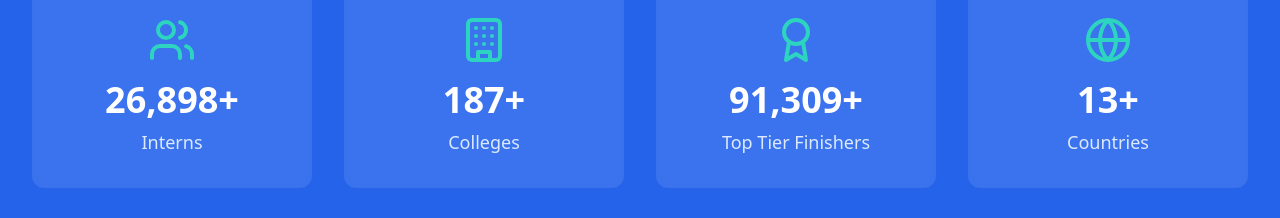
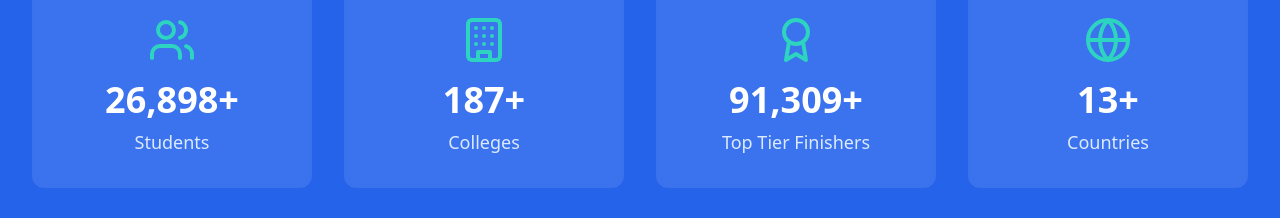
Before and after one commit to Dharmendra20009/viziopath-app, a React (Vite) app: page / in a window 1280 px wide. Shown: the part 1500-1718 px from the top of the page. Built offline with nearby package versions, Linux system fonts and the light colour scheme; no server answers.

Commit message:
some changes in data

```diff
--- a/package.json
+++ b/package.json
@@ -26,6 +26,7 @@
     "framer-motion": "^12.23.12",
     "helmet": "^8.1.0",
     "jwt-decode": "^4.0.0",
+    "lottie-react": "^2.4.1",
     "lucide-react": "^0.344.0",
     "mongoose": "^8.17.1",
     "morgan": "^1.10.1",
--- a/src/pages/Home.tsx
+++ b/src/pages/Home.tsx
@@ -31,7 +31,7 @@ import {
 
 const Home = () => {
   const stats = [
-    { number: '26,898+', label: 'Interns', icon: Users },
+    { number: '26,898+', label: 'Students', icon: Users },
     { number: '187+', label: 'Colleges', icon: Building },
     { number: '91,309+', label: 'Top Tier Finishers', icon: Award },
     { number: '13+', label: 'Countries', icon: Globe },
--- a/tsconfig.app.json
+++ b/tsconfig.app.json
@@ -20,5 +20,5 @@
     "noUnusedParameters": true,
     "noFallthroughCasesInSwitch": true
   },
-  "include": ["src", "src/pages/.JobPortal.tsx"]
+  "include": ["src", "src/pages/JobPortal.tsx"]
 }
```
Also changed, not shown: src/pages/login.tsx (line endings or trailing spaces), 1 other file (tests, documents, lock files or other folders).
